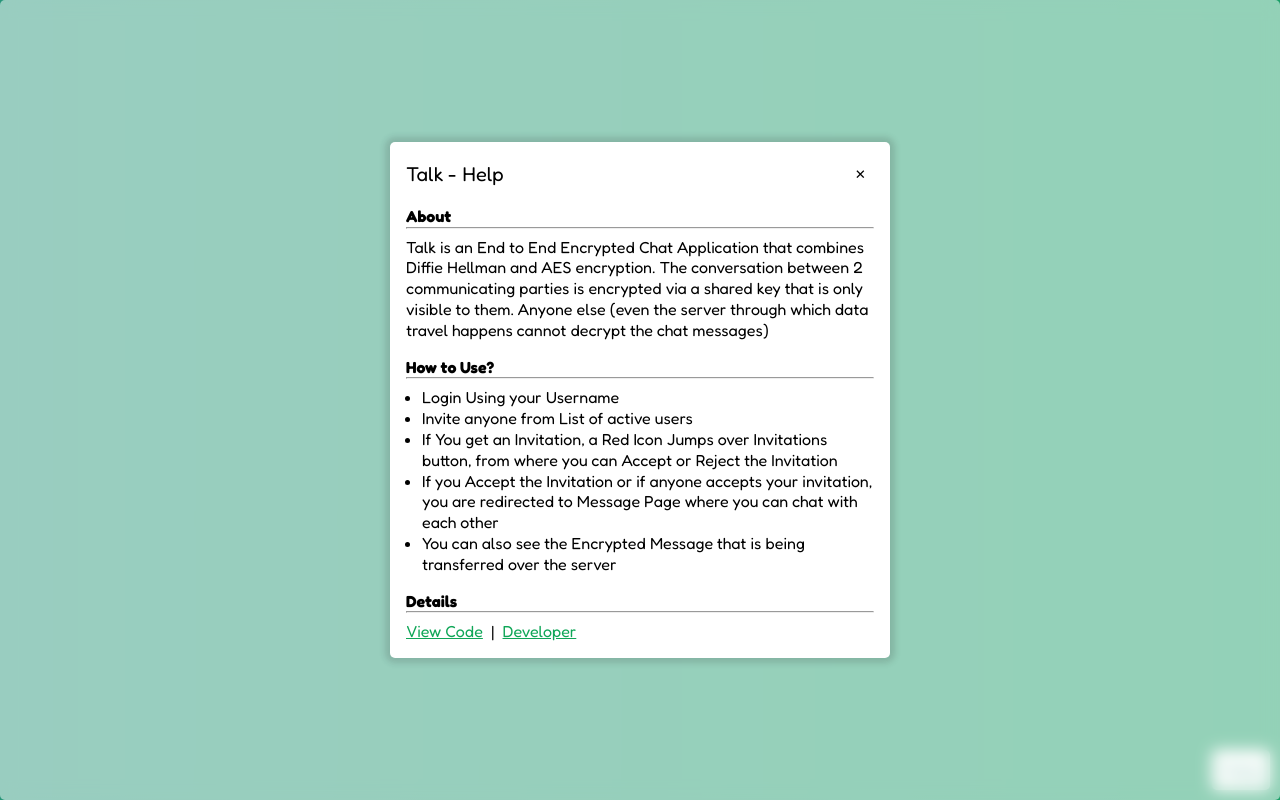
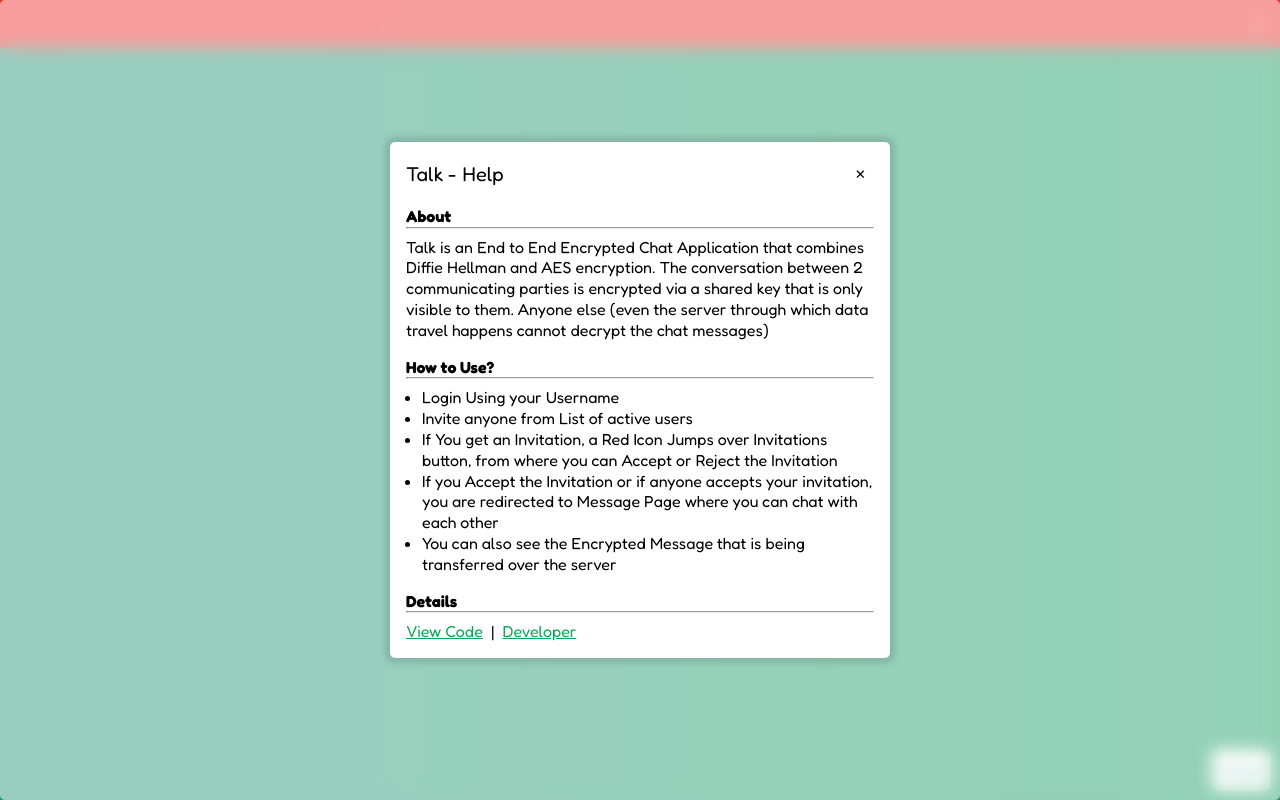
Before and after one commit to suparthghimire/talk-e2e-chat-frontend, a Next.js app: page / in a window 1280 px wide. Built offline with nearby package versions, Linux system fonts and the light colour scheme; no server answers.

Commit message:
Banner Added

```diff
--- /dev/null
+++ b/components/Banner.jsx
@@ -0,0 +1,24 @@
+import React from "react";
+import { useState } from "react";
+
+export default function Banner() {
+  const [showBanner, setShowBanner] = useState(true);
+  return (
+    <div
+      className={`banner ${
+        showBanner === true && "banner-show"
+      } d-flex  flex-center-between`}
+    >
+      <marquee behavior="scroll" className="w-100">
+        Vercel Error of Not Resolving next/Head module resulted in Absence of
+        Title from all pages in the application. Sorry For Inconvinience caused
+      </marquee>
+      <button
+        className="btn btn-transparent text-white"
+        onClick={() => setShowBanner(false)}
+      >
+        &#10005;
+      </button>
+    </div>
+  );
+}
--- a/components/Layout.jsx
+++ b/components/Layout.jsx
@@ -1,8 +1,10 @@
 import { ToastContainer } from "react-toastify";
 import HelpModal from "../components/HelpModal";
+import Banner from "./Banner";
 export default function Layout({ children }) {
   return (
     <>
+      <Banner />
       <HelpModal />
       {children}
       <ToastContainer />
--- a/styles/globals.css
+++ b/styles/globals.css
@@ -73,6 +73,9 @@ ul {
 }
 .text-center {
   text-align: center;
+}
+.text-white {
+  color: white;
 }
 .d-grid {
   display: grid;
@@ -377,9 +380,24 @@ ul {
   opacity: 0;
   transition: all 150ms ease-in-out;
   transform-origin: bottom;
-  z-index: 999999999999999999999;
+  z-index: 99999;
 }
 .help-modal-display {
+  transform: scale(1, 1);
+  opacity: 1;
+}
+.banner {
+  position: fixed;
+  top: 0;
+  background-color: rgba(255, 42, 42, 0.918);
+  text-shadow: 0 0 6px #2a2a2ae1;
+  width: 100%;
+  color: white;
+  padding: 0.5rem;
+  transform: scale(0, 1);
+  opacity: 0;
+}
+.banner-show {
   transform: scale(1, 1);
   opacity: 1;
 }
```
